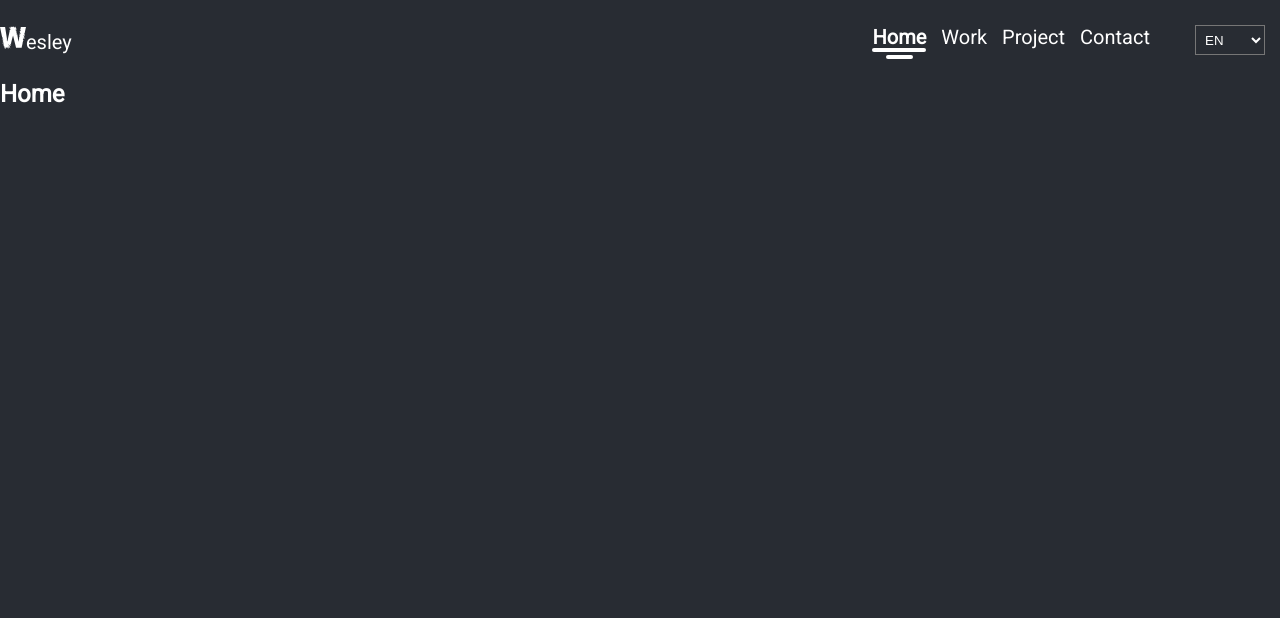
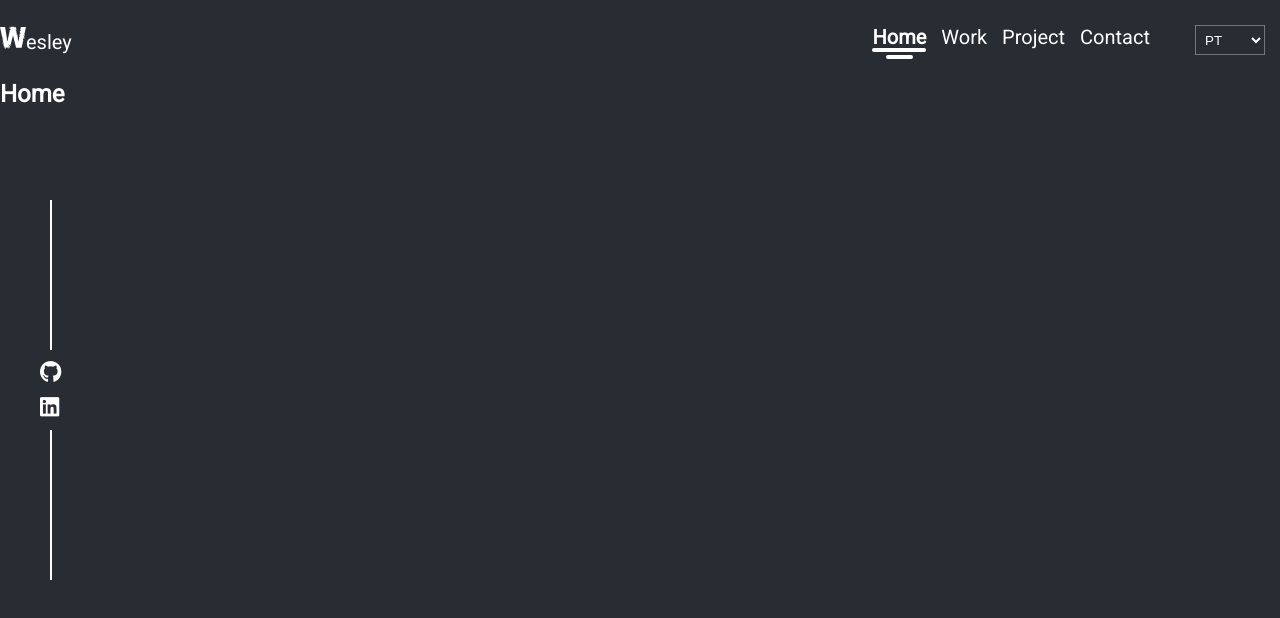
Before and after one commit to Wesleyxl/wesley-alves, a React (Vite) app: page / in a window 1280 px wide. Shown: the top 618 px of the page. Built offline with nearby package versions, Linux system fonts and the light colour scheme.

Commit message:
header done

```diff
--- a/index.html
+++ b/index.html
@@ -12,6 +12,9 @@
   <link rel="preconnect" href="https://fonts.googleapis.com">
   <link rel="preconnect" href="https://fonts.gstatic.com" crossorigin>
   <link href="https://fonts.googleapis.com/css2?family=Roboto&display=swap" rel="stylesheet">
+  <link rel="stylesheet" href="https://cdnjs.cloudflare.com/ajax/libs/font-awesome/6.2.0/css/all.min.css"
+    integrity="sha512-xh6O/CkQoPOWDdYTDqeRdPCVd1SpvCA9XXcUnZS2FmJNp1coAFzvtCN9BmamE+4aHK8yyUHUSCcJHgXloTyT2A=="
+    crossorigin="anonymous" referrerpolicy="no-referrer" />
   <!-- end links -->
 
   <title>Vite + React</title>
--- a/src/layouts/Header/index.jsx
+++ b/src/layouts/Header/index.jsx
@@ -2,12 +2,25 @@ import React from "react";
 import { NavLink } from "react-router-dom";
 
 import WLogo from "../../assets/W-icon.svg";
-import { Container } from "./styles";
+import { Container, DesktopMenu, MobileMenu, SocialMedias } from "./styles";
 
 function Header() {
+  function handleMenuMobile() {
+    const element = document.querySelector("#mobile-menu-handler");
+    if (element) {
+      if (element.classList.contains("inactive")) {
+        element.classList.remove("inactive");
+        element.classList.add("active");
+      } else {
+        element.classList.remove("active");
+        element.classList.add("inactive");
+      }
+    }
+  }
+
   return (
     <Container>
-      <nav>
+      <DesktopMenu>
         <ul>
           <li>
             <a href="/" className="inactive">
@@ -38,13 +51,75 @@ function Header() {
             </NavLink>
           </li>
           <li>
-            <select name="lang" id="lang">
+            <select name="lang" id="lang" defaultValue="pt">
               <option value="en">EN</option>
               <option value="pt">PT</option>
             </select>
           </li>
         </ul>
-      </nav>
+      </DesktopMenu>
+
+      <MobileMenu>
+        <ul>
+          <li>
+            <a href="/" className="inactive">
+              <img src={WLogo} alt="Wesley Alves" />
+            </a>
+          </li>
+          <li>
+            <button type="button" onClick={handleMenuMobile}>
+              <i className="fa-solid fa-bars" />
+            </button>
+          </li>
+        </ul>
+        <nav id="mobile-menu-handler" className="inactive">
+          <li>
+            <NavLink to="/" alt="Home" title="Home">
+              Home
+            </NavLink>
+          </li>
+          <li>
+            <NavLink to="/work" alt="Home" title="Home">
+              Work
+            </NavLink>
+          </li>
+          <li>
+            <NavLink to="/project" alt="Home" title="Home">
+              Project
+            </NavLink>
+          </li>
+          <li>
+            <NavLink to="/contact" alt="Home" title="Home">
+              Contact
+            </NavLink>
+          </li>
+        </nav>
+      </MobileMenu>
+
+      <SocialMedias>
+        <ul>
+          <div className="line" />
+          <li>
+            <a
+              href="https://github.com/Wesleyxl"
+              alt="Github Wesley Alves"
+              title="Github Wesley Alves"
+            >
+              <i className="fa-brands fa-github" />
+            </a>
+          </li>
+          <li>
+            <a
+              href="/"
+              alt="LinkedIn Wesley Alves"
+              title="LinkedIn Wesley Alves"
+            >
+              <i className="fa-brands fa-linkedin" />
+            </a>
+          </li>
+          <div className="line" />
+        </ul>
+      </SocialMedias>
     </Container>
   );
 }
--- a/src/layouts/Header/styles.js
+++ b/src/layouts/Header/styles.js
@@ -2,19 +2,27 @@ import styled from "styled-components";
 
 const Container = styled.header`
   width: 100%;
-  height: 80px;
   position: fixed;
   top: 0;
   left: 0;
 
-  nav {
+  @media (max-width: 767px) {
+    border-bottom: 2px solid #ffffff;
+  }
+`;
+
+const DesktopMenu = styled.div`
   width: 100%;
-    height: 100%;
+  height: 80px;
   max-width: 1300px;
   margin: 0 auto;
   display: flex;
   align-items: center;
   justify-content: space-between;
+
+  @media (max-width: 767px) {
+    display: none;
+  }
 
   ul {
     display: flex;
@@ -118,7 +126,91 @@ const Container = styled.header`
       }
     }
   }
+`;
+
+const MobileMenu = styled.div`
+  width: 100%;
+  height: 80px;
+
+  @media (min-width: 768px) {
+    display: none;
+  }
+
+  ul {
+    padding: 15px;
+    width: 100%;
+    height: 100%;
+    display: flex;
+    align-items: center;
+    justify-content: space-between;
+    list-style-type: none;
+
+    img {
+      width: 50px;
+    }
+
+    button {
+      border: none;
+      background: transparent;
+      font-size: 36px;
+      color: #fff;
+    }
+  }
+
+  nav {
+    position: absolute;
+    width: 80%;
+    height: calc(100vh - 80px);
+    padding: 15px 15px 15px 40px;
+    background: #282c33;
+    border-right: 2px solid #fff;
+    transition: ease 0.5s;
+
+    li {
+      list-style: none;
+      margin: 40px 0;
+
+      a {
+        color: #fff;
+        font-size: 36px;
+        text-decoration: none;
+      }
+    }
+  }
+  .active {
+    left: 0;
+  }
+
+  .inactive {
+    left: -1500px;
   }
 `;
 
-export { Container };
+const SocialMedias = styled.div`
+  position: fixed;
+  left: 40px;
+  top: 25%;
+
+  .line {
+    width: 2px;
+    height: 150px;
+    background: #fff;
+    margin: auto;
+  }
+
+  li {
+    list-style: none;
+    margin: 10px 0;
+
+    a {
+      color: #fff;
+      font-size: 22px;
+    }
+  }
+
+  @media (max-width: 767px) {
+    display: none;
+  }
+`;
+
+export { Container, MobileMenu, DesktopMenu, SocialMedias };
```
Also changed, not shown: src/main.jsx (+5 -5 lines). Lines whose indentation alone changed are shown as unchanged.
